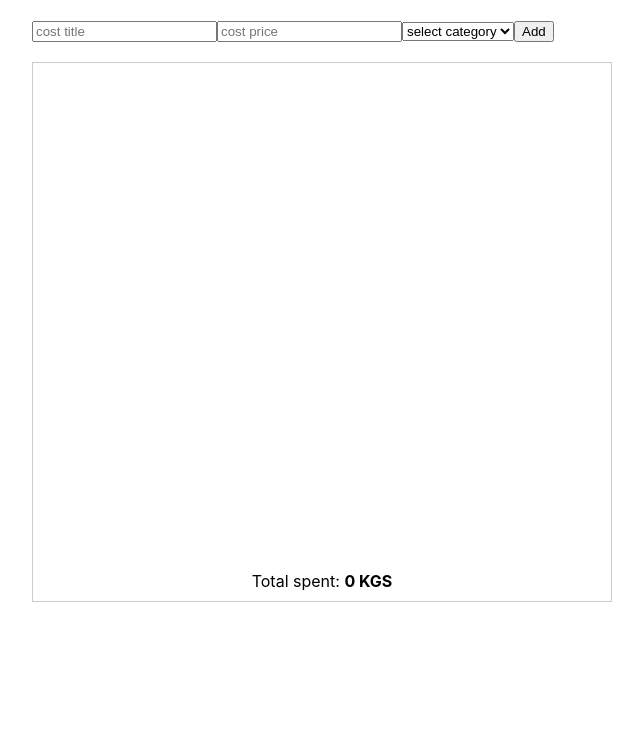
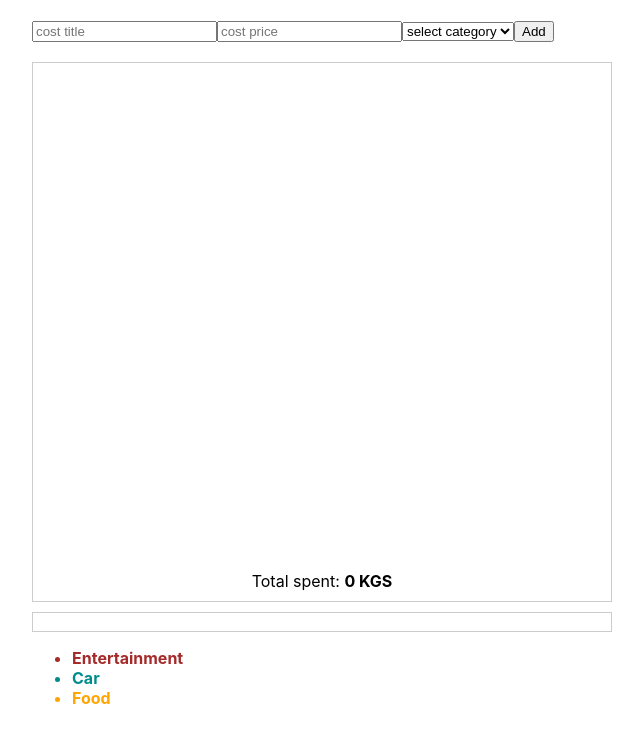
Before and after one commit to mkubibaev/js-group3-hw-57, a React (Create React App) app: page / in a window 1280 px wide. Shown: the top 742 px of the page, without its empty margins (318-961 px from the left). Built offline with nearby package versions, Linux system fonts and the light colour scheme.

Commit message:
added category charts

```diff
--- /dev/null
+++ b/src/components/CostChart/CostChart.js
@@ -0,0 +1,31 @@
+import React from 'react';
+
+const CostChart = props => {
+	return (
+		<div className="cost-chart">
+			<div className="chart-line">
+				{props.charts.map(chart => (
+					<div
+						key={chart.name}
+						style={{
+							float: 'left',
+							height: 'inherit',
+							background: chart.color,
+							width: chart.value + '%'
+						}}
+					/>
+				))}
+			</div>
+			<ul>
+				{props.categories.map(category => (
+					<li
+						key={category.id}
+						style={{color: category.color}}
+					><strong>{category.name}</strong></li>
+				))}
+			</ul>
+		</div>
+	);
+};
+
+export default CostChart;
--- a/src/containers/CostsManager/CostsManager.js
+++ b/src/containers/CostsManager/CostsManager.js
@@ -1,6 +1,7 @@
 import React, {Component} from 'react';
 import CostAdd from "../../components/CostAdd/CostAdd";
 import CostList from "../../components/CostList/CostList";
+import CostChart from "../../components/CostChart/CostChart";
 
 const CATEGORIES = [
 	{id: 1, name: 'Entertainment', color: 'brown'},
@@ -15,6 +16,7 @@
 		costCategory: '',
         costList: [],
         sum: 0,
+        chartSectors: []
     };
 
 	inputCostTitle = event => {
@@ -59,6 +61,8 @@
 				costCategory: '',
 				sum
 			});
+
+			this.calcChartSectors(costList, sum);
 		} else {
 			alert('All fields required!');
 		}
@@ -77,7 +81,32 @@
 			costList,
 			sum
 		});
+
+
 	};
+
+	calcChartSectors = (costList, sum) => {
+	    const chartPercents = costList.reduce((acc, cost) => {
+	        if (cost.category in acc) {
+				acc[cost.category] += (cost.price * 100 / sum);
+            } else {
+				acc[cost.category] = (cost.price * 100 / sum);
+            }
+
+	        return acc;
+        }, {});
+
+		const chartSectors = Object.keys(chartPercents).map(chart => {
+		    return {
+		        name: chart,
+		        value: chartPercents[chart],
+                color: CATEGORIES.find(category => category.name === chart).color,
+            }
+
+        });
+
+	    this.setState({chartSectors});
+    };
 
     render() {
         return (
@@ -97,6 +126,10 @@
 					remove={this.removeCost}
 					totalSpent={this.state.sum}
                 />
+				<CostChart
+					categories={CATEGORIES}
+                    charts={this.state.chartSectors}
+                />
             </div>
         )
     }
--- a/src/index.css
+++ b/src/index.css
@@ -38,3 +38,10 @@
   display: flex;
   justify-content: space-between;
 }
+
+.chart-line {
+  width: 100%;
+  height: 20px;
+  border: 1px solid #ccc;
+  margin-bottom: 10px;
+}
```
